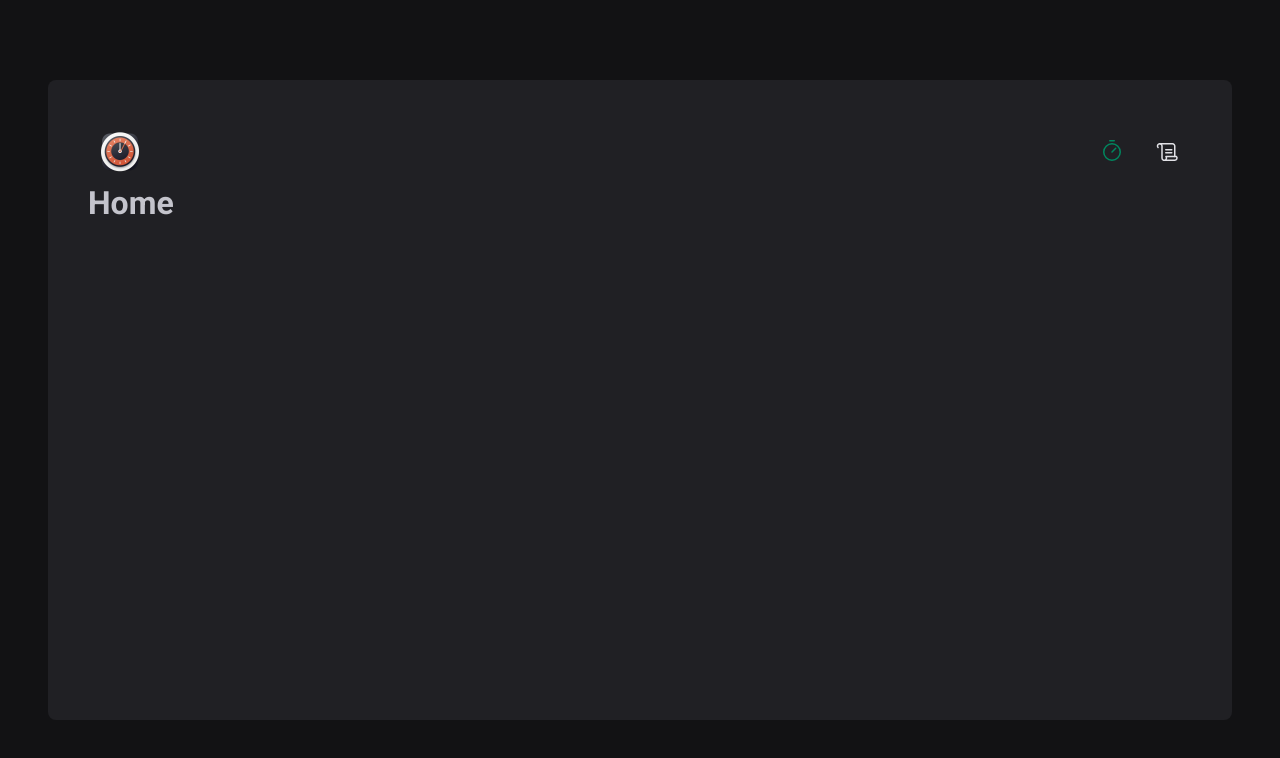
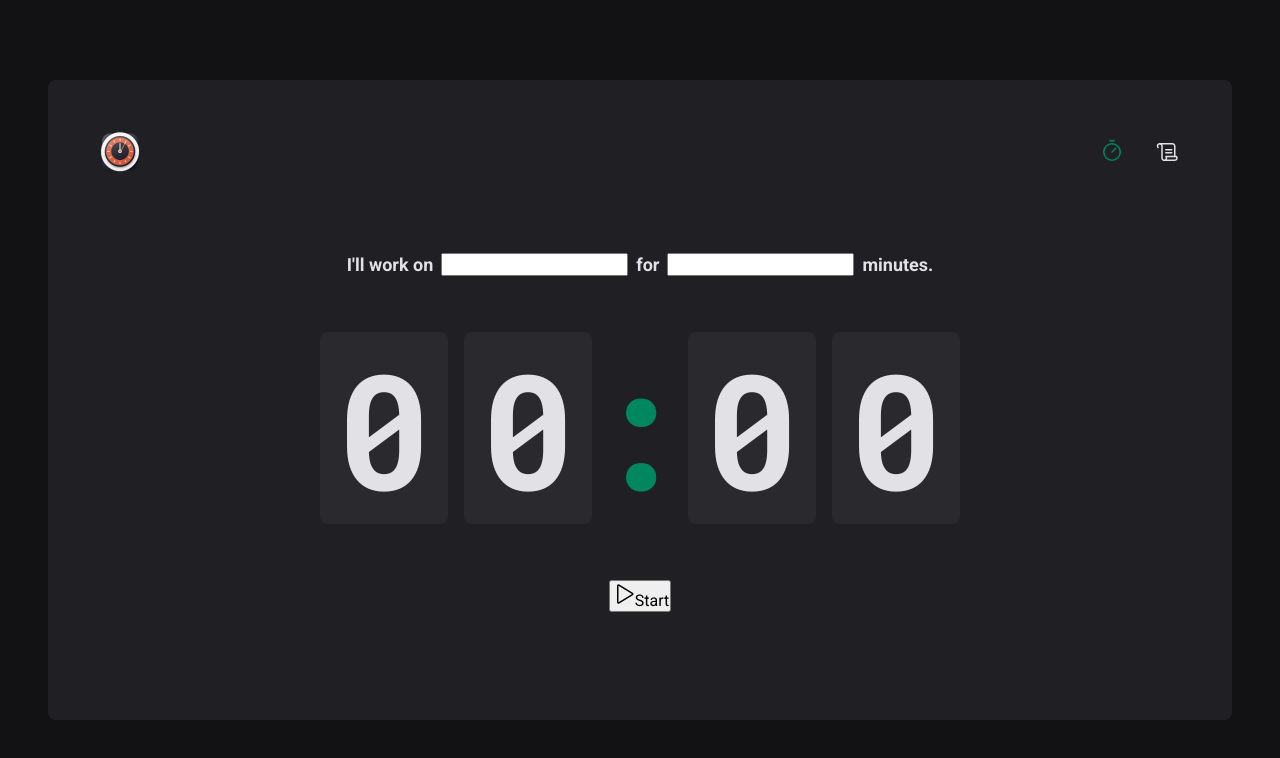
Before and after one commit to guilhermerera/ignite-timer, a React (Vite) app: page / in a window 1280 px wide. Shown: the top 758 px of the page. Built offline with nearby package versions, Linux system fonts and the light colour scheme.

Commit message:
add: wip - home page styling

```diff
--- a/src/pages/Home.tsx
+++ /dev/null
@@ -1,3 +0,0 @@
-export function Home() {
-    return <h1>Home</h1>
-}
--- /dev/null
+++ b/src/pages/Home/index.tsx
@@ -0,0 +1,36 @@
+import { Play } from "phosphor-react";
+import {
+	CountdownContainer,
+	FormContainer,
+	HomeContainer,
+	Separator
+} from "./styles";
+
+export function Home() {
+	return (
+		<HomeContainer>
+			<form action=''>
+				<FormContainer>
+					<label htmlFor='task'>I'll work on</label>
+					<input id='task' type='text' />
+					<label htmlFor='minutesAmount'>for</label>
+					<input id='minutesAmount' type='number' />
+					<span>minutes.</span>
+				</FormContainer>
+
+				<CountdownContainer>
+					<span>0</span>
+					<span>0</span>
+					<Separator>:</Separator>
+					<span>0</span>
+					<span>0</span>
+				</CountdownContainer>
+
+				<button type='submit'>
+					<Play size={24} />
+					Start
+				</button>
+			</form>
+		</HomeContainer>
+	);
+}
--- /dev/null
+++ b/src/pages/Home/styles.ts
@@ -0,0 +1,53 @@
+import styled from "styled-components";
+
+export const HomeContainer = styled.main`
+	flex: 1;
+	display: flex;
+	flex-direction: column;
+	align-items: center;
+	justify-content: center;
+
+	form {
+		display: flex;
+		flex-direction: column;
+		align-items: center;
+		gap: 3.5rem;
+	}
+`;
+
+export const FormContainer = styled.div`
+	width: 100%;
+	display: flex;
+	align-items: center;
+	justify-content: center;
+	gap: 0.5rem;
+	color: ${({ theme }) => theme["gray-100"]};
+	font-size: 1.125rem;
+	font-weight: bold;
+	flex-wrap: wrap;
+`;
+
+export const CountdownContainer = styled.div`
+	font-family: "Roboto Mono", monospace;
+	font-size: 10rem;
+	line-height: 8rem;
+	color: ${({ theme }) => theme["gray-100"]};
+
+	display: flex;
+	gap: 1rem;
+
+	span {
+		background: ${({ theme }) => theme["gray-700"]};
+		padding: 2rem 1rem;
+		border-radius: 8px;
+	}
+`;
+
+export const Separator = styled.div`
+	padding: 2rem 0;
+	color: ${({ theme }) => theme["green-500"]};
+	width: 4rem;
+	overflow: hidden;
+	display: flex;
+	justify-content: center;
+`;
--- a/src/styles/global.ts
+++ b/src/styles/global.ts
@@ -15,6 +15,7 @@
     body {
         background: ${(props) => props.theme["gray-900"]};
         color: ${(props) => props.theme["gray-300"]};
+        -webkit-font-smoothing: antialiased;
     }
 
     body, input, button, textarea {
```
